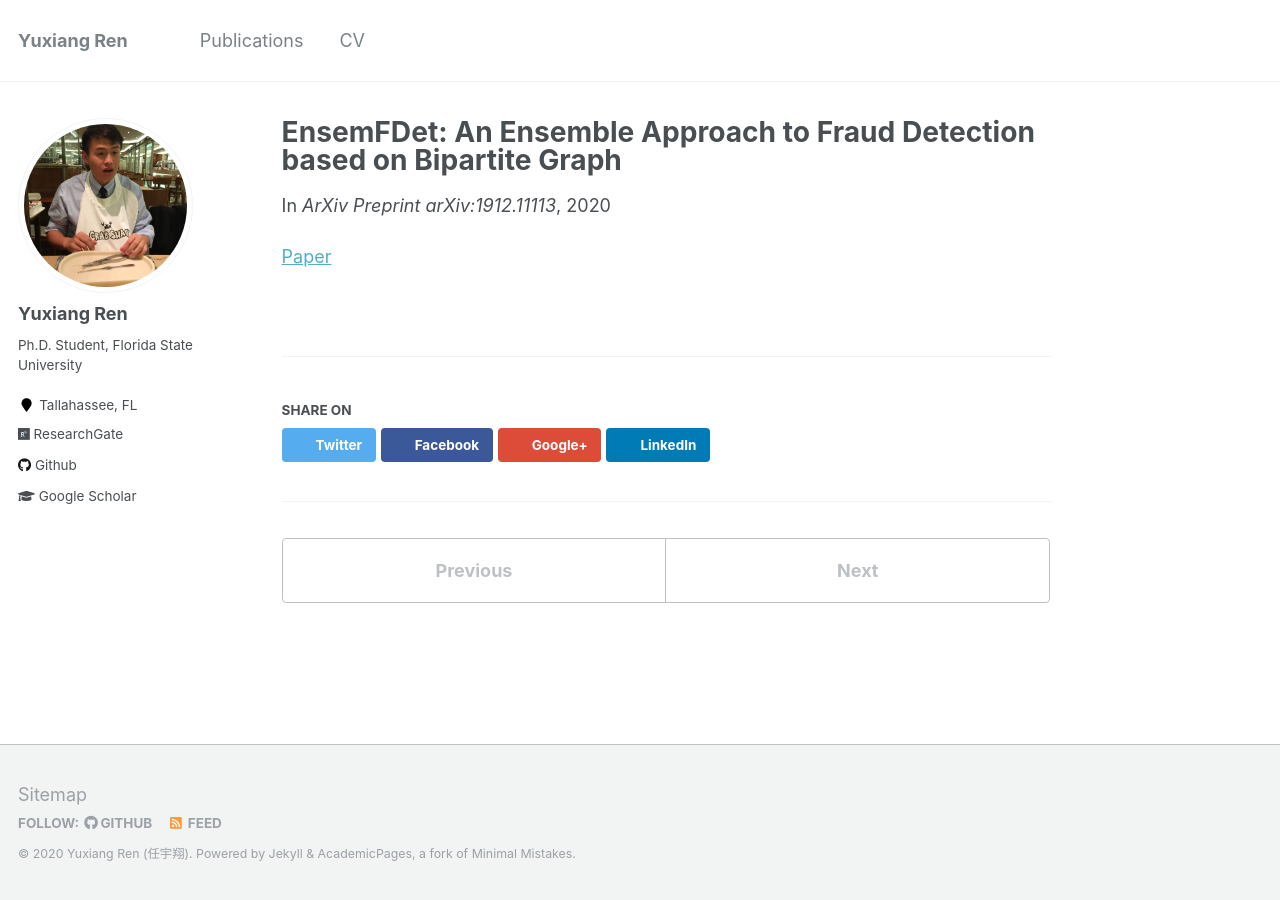
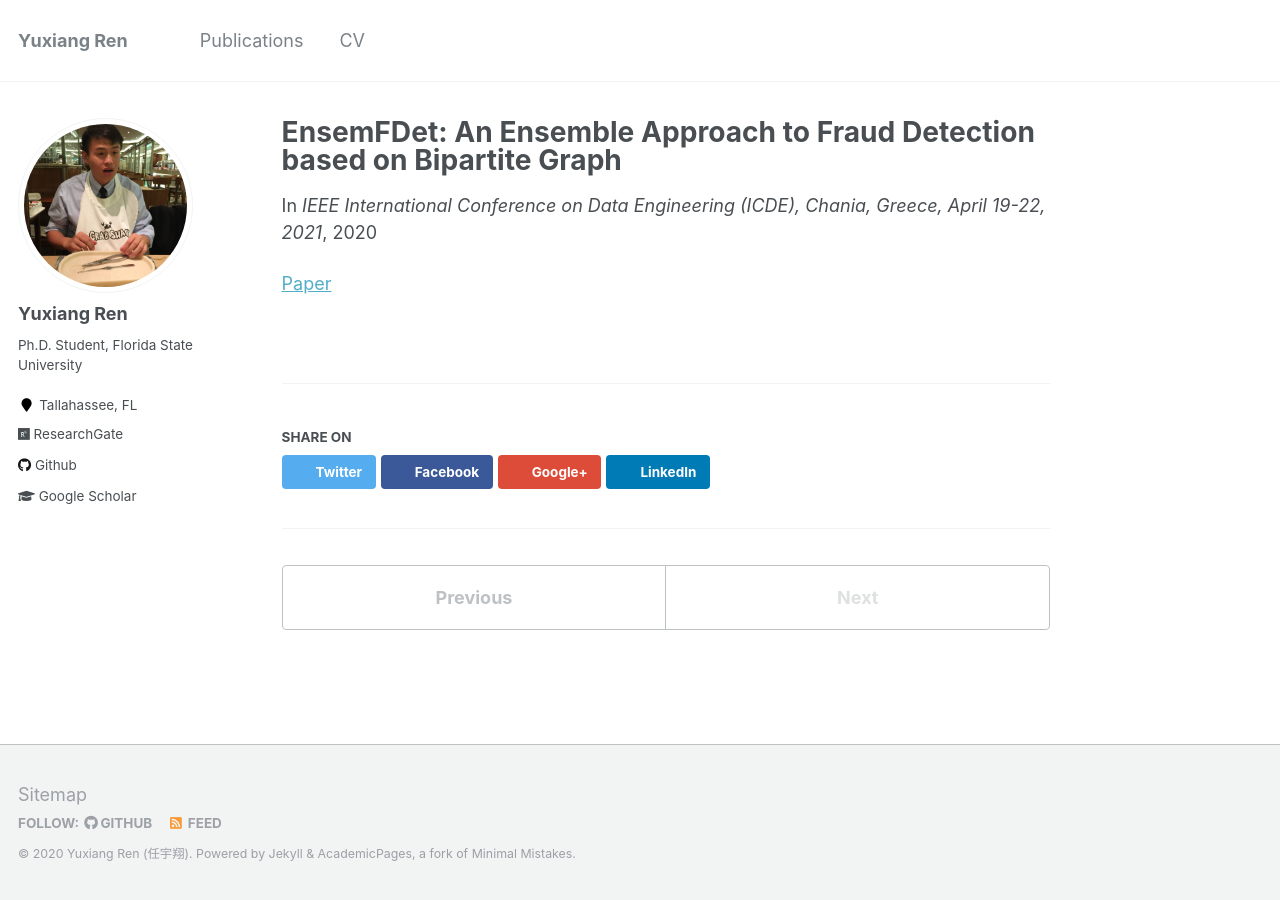
Before and after one commit to YuxiangRen/YuxiangRen.github.io, a Jekyll site: the page built from _publications/2020-arxiv-EnsemFDet.md, in a window 1280 px wide. Built offline with Jekyll 4.4.1, drawn with Linux system fonts in a browser that asks for light colours.

Commit message:
2020-08-12

```diff
--- a/_publications/2020-arxiv-EnsemFDet.md
+++ b/_publications/2020-arxiv-EnsemFDet.md
@@ -2,8 +2,8 @@
 title: "EnsemFDet: An Ensemble Approach to Fraud Detection based on Bipartite Graph"
 collection: publications
 permalink: /publication/2020-arxiv-EnsemFDet
-excerpt: 'Yuxiang Ren, Hao Zhu, Jiawei ZHang, Peng Dai and Liefeng Bo'
-date: 2020-02-01
-venue: 'ArXiv Preprint arXiv:1912.11113'
+excerpt: 'Yuxiang Ren, Hao Zhu, Jiawei Zhang, Peng Dai and Liefeng Bo'
+date: 2020-08-01
+venue: 'IEEE International Conference on Data Engineering (ICDE), Chania, Greece, April 19-22, 2021'
 ---
 [Paper](http://yuxiangren.github.io/files/EnsemFDet2020.pdf)
```
Also changed, not shown: _pages/about.md (+1 -1 lines).
